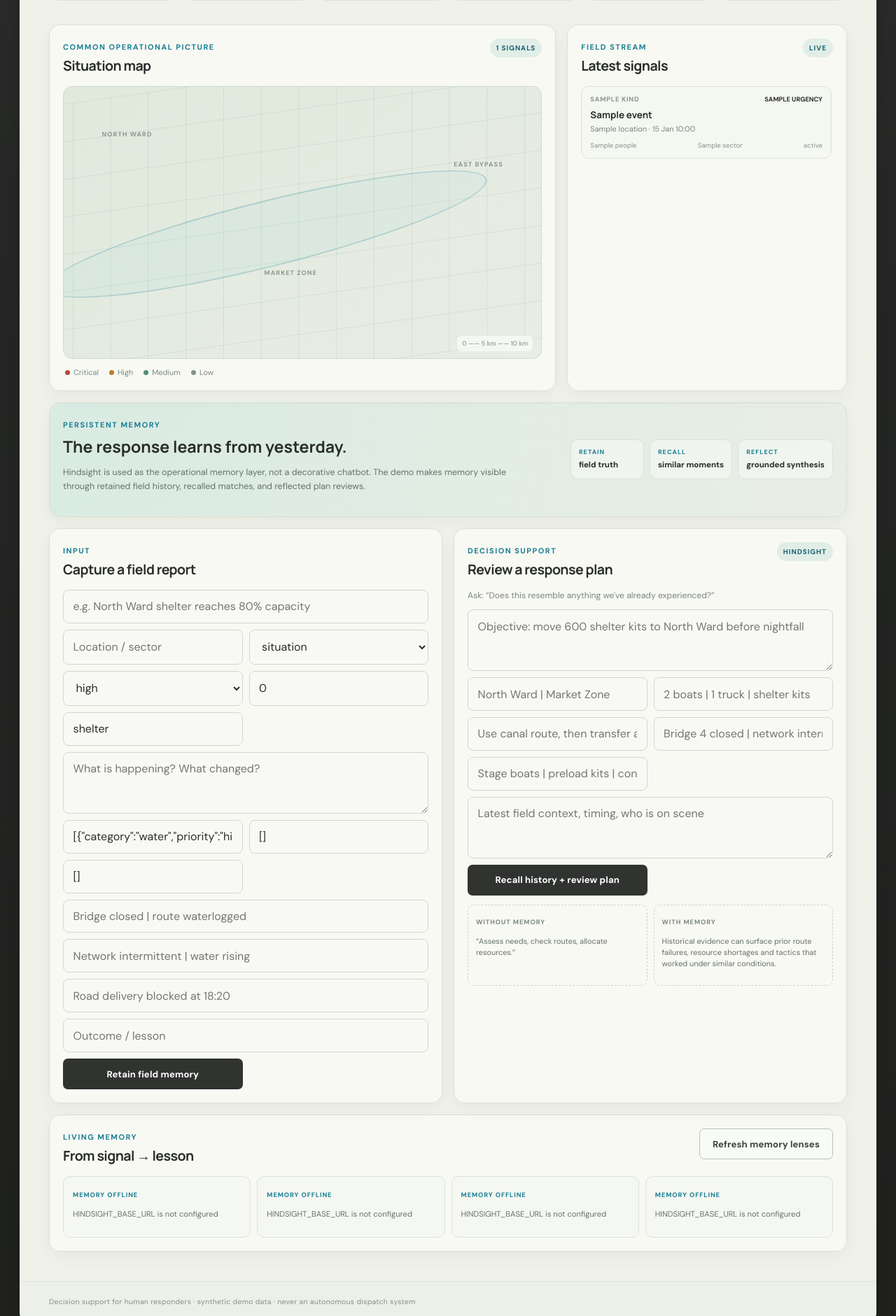
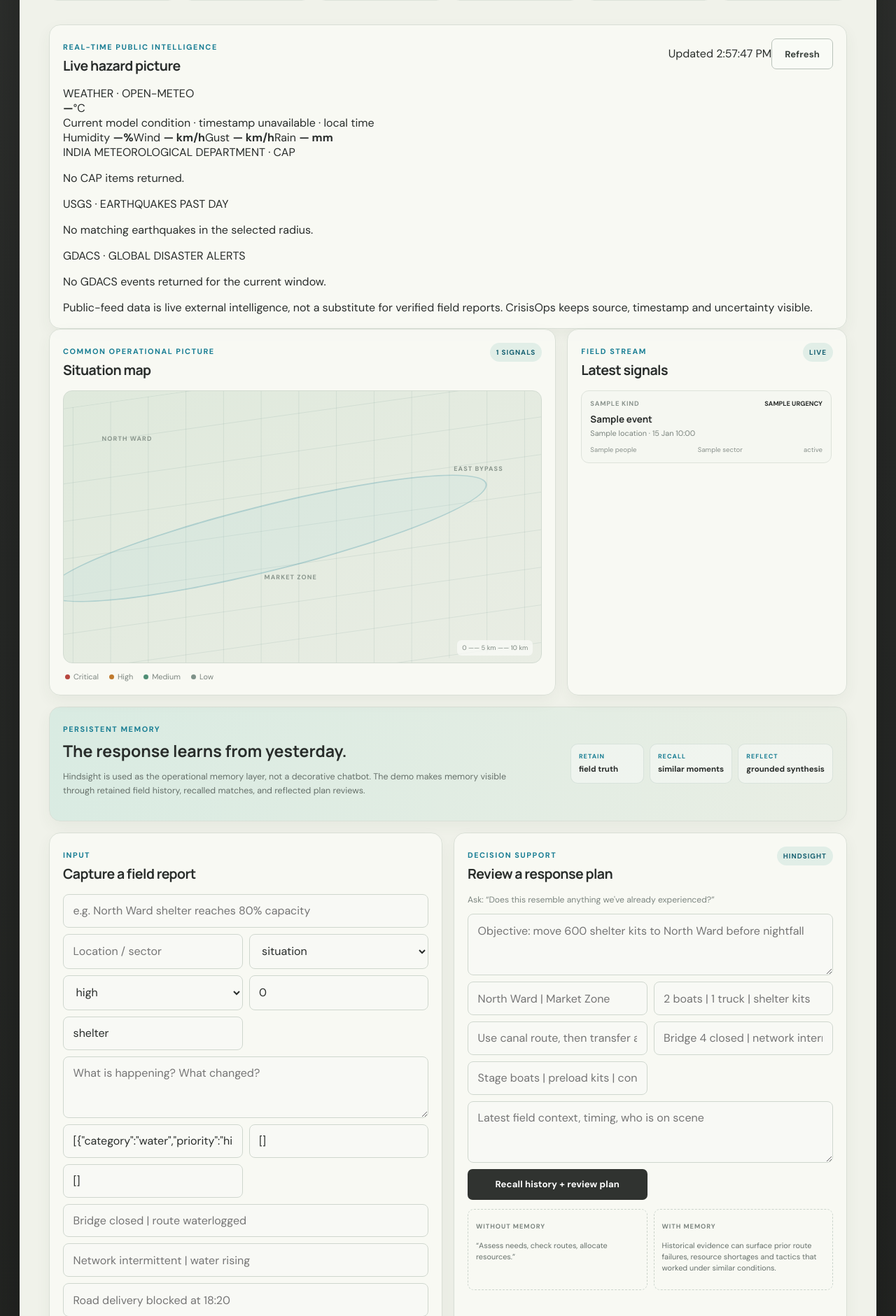
Before and after one commit to Sanjeevakumarnani/CrisisOps, a FastAPI app: template app/templates/index.html in a window 1280 px wide. Shown: the part 850-2731 px from the top of the page at 70% size. Run offline with FastAPI, Linux system fonts and the light colour scheme; the template is opened without the code that fills it: most values are stand-ins (such as "Sample title", 1, 10 or a date in 2020).

Commit message:
feat: show live weather and disaster feeds

```diff
--- a/app/templates/index.html
+++ b/app/templates/index.html
@@ -31,6 +31,34 @@
     <article><span>Resource capacity</span><strong>{{ "{:,.0f}".format(stats.resources_available) }}</strong><small>available minus committed</small></article>
     <article><span>Active responders</span><strong>{{ stats.active_responders }}</strong><small>deployed / en route</small></article>
     <article class="alert-metric"><span>Route blockers</span><strong>{{ stats.blocked_routes }}</strong><small>closure / cutoff signals</small></article>
+  </section>
+
+  <section class="live-intel card">
+    <div class="pane-head">
+      <div><span class="label">REAL-TIME PUBLIC INTELLIGENCE</span><h2>Live hazard picture</h2></div>
+      <div class="live-controls"><span id="live-updated" class="live-stamp">Loading...</span><button class="ghost" onclick="loadLiveData()">Refresh</button></div>
+    </div>
+    <div class="live-grid">
+      <article class="live-weather">
+        <span class="live-source">WEATHER · OPEN-METEO</span>
+        <div class="weather-main"><strong id="live-temp">—</strong><span>°C</span></div>
+        <div id="live-weather-summary" class="weather-summary">Loading current conditions...</div>
+        <div class="weather-facts"><span>Humidity <b id="live-humidity">—</b></span><span>Wind <b id="live-wind">—</b></span><span>Gust <b id="live-gust">—</b></span><span>Rain <b id="live-rain">—</b></span></div>
+      </article>
+      <article>
+        <div class="live-source">INDIA METEOROLOGICAL DEPARTMENT · CAP</div>
+        <div id="imd-alerts" class="live-list"><p class="muted">Loading official alerts...</p></div>
+      </article>
+      <article>
+        <div class="live-source">USGS · EARTHQUAKES PAST DAY</div>
+        <div id="quake-list" class="live-list"><p class="muted">Loading seismic feed...</p></div>
+      </article>
+      <article>
+        <div class="live-source">GDACS · GLOBAL DISASTER ALERTS</div>
+        <div id="gdacs-list" class="live-list"><p class="muted">Loading global alerts...</p></div>
+      </article>
+    </div>
+    <div class="live-disclaimer">Public-feed data is live external intelligence, not a substitute for verified field reports. CrisisOps keeps source, timestamp and uncertainty visible.</div>
   </section>
 
   <section class="workbench">
@@ -119,4 +147,31 @@ async function loadMemory(){const grid=document.getElementById('memory-grid');co
 function escapeHtml(s){return String(s||'').replace(/[&<>'"]/g,c=>({'&':'&amp;','<':'&lt;','>':'&gt;',"'":'&#39;','"':'&quot;'}[c]))}
 document.querySelectorAll('.pin').forEach(p=>p.addEventListener('click',()=>{const e=document.getElementById('event-'+p.dataset.event);if(e){e.scrollIntoView({behavior:'smooth',block:'center'});e.classList.add('focus');setTimeout(()=>e.classList.remove('focus'),1200)}})); loadMemory();
 </script>
-{% endblock %}
+<script>
+async function loadLiveData(){
+  try{
+    const r=await fetch('/api/live-data?lat=17.385&lon=78.4867',{cache:'no-store'});
+    const d=await r.json();
+    document.getElementById('live-updated').textContent='Updated '+new Date(d.generated_at).toLocaleTimeString();
+    const w=d.weather||{};
+    document.getElementById('live-temp').textContent=w.temperature_c??'—';
+    document.getElementById('live-humidity').textContent=(w.humidity_pct??'—')+'%';
+    document.getElementById('live-wind').textContent=(w.wind_kmh??'—')+' km/h';
+    document.getElementById('live-gust').textContent=(w.gust_kmh??'—')+' km/h';
+    document.getElementById('live-rain').textContent=(w.precipitation_mm??'—')+' mm';
+    document.getElementById('live-weather-summary').textContent='Current model condition · '+(w.observed_at||'timestamp unavailable')+' · '+(w.location?.timezone||'local time');
+    const alerts=d.imd_alerts||[];
+    document.getElementById('imd-alerts').innerHTML=alerts.length?alerts.slice(0,5).map(a=>'<a class="live-item" target="_blank" rel="noreferrer" href="'+escAttr(a.link)+'"><b>'+esc(a.title||'IMD alert')+'</b><small>'+esc(a.published||'')+'</small></a>').join(''):'<p class="muted">No CAP items returned.</p>';
+    const quakes=d.earthquakes||[];
+    document.getElementById('quake-list').innerHTML=quakes.length?quakes.slice(0,5).map(q=>'<a class="live-item" target="_blank" rel="noreferrer" href="'+escAttr(q.url)+'"><b>M '+esc(q.magnitude)+' · '+esc(q.place)+'</b><small>'+esc(q.distance_km)+' km from selected location · '+esc(q.time)+'</small></a>').join(''):'<p class="muted">No matching earthquakes in the selected radius.</p>';
+    const gd=d.gdacs_events||[];
+    document.getElementById('gdacs-list').innerHTML=gd.length?gd.slice(0,5).map(x=>'<div class="live-item"><b>'+esc(x.alert_level||'Alert')+' · '+esc(x.name||x.event_type||'Disaster event')+'</b><small>'+esc(x.country||'Global')+'</small></div>').join(''):'<p class="muted">No GDACS events returned for the current window.</p>';
+  }catch(e){
+    document.getElementById('live-updated').textContent='Feed unavailable';
+    document.getElementById('imd-alerts').innerHTML='<p class="muted">Live feeds unavailable: '+esc(e.message)+'</p>';
+  }
+}
+function esc(s){return String(s??'').replace(/[&<>'"]/g,c=>({'&':'&amp;','<':'&lt;','>':'&gt;',"'":'&#39;','"':'&quot;'}[c]))}
+function escAttr(s){return esc(s)}
+loadLiveData();
+</script>{% endblock %}
```
